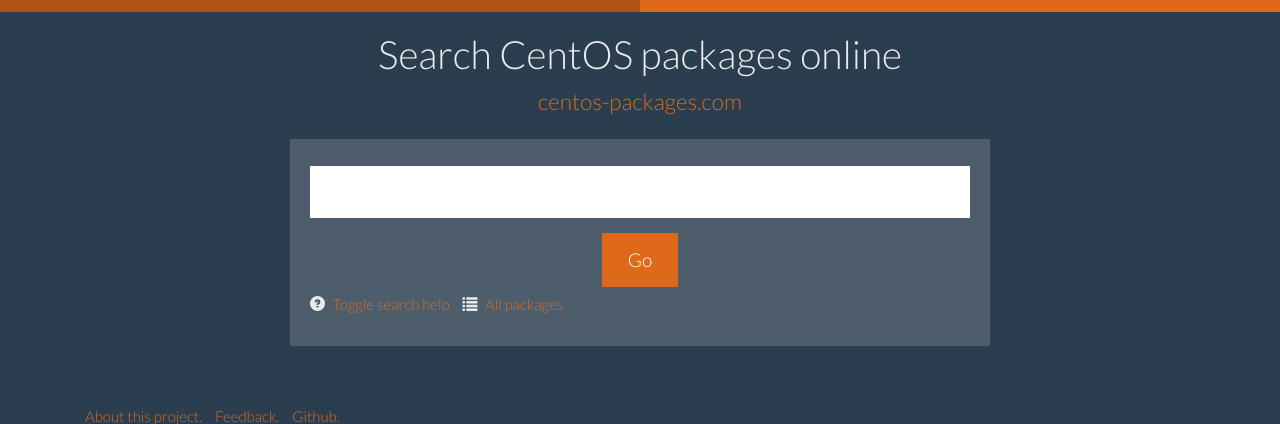
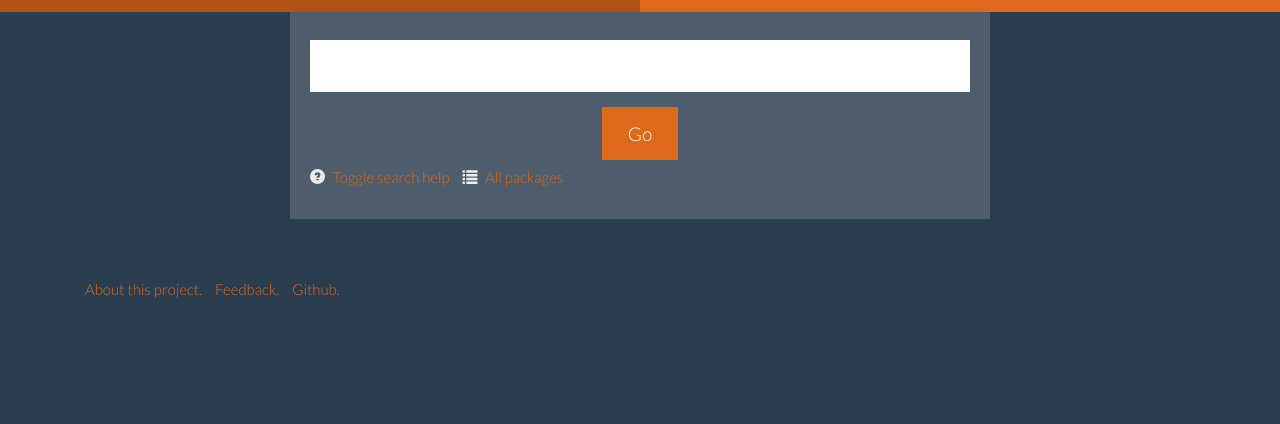
Before and after one commit to johannes-gehrs/centos_packages, a Python web app: template templates/search.html in a window 1280 px wide. Shown: the top 424 px of the page. Run offline with Jinja, Linux system fonts and the light colour scheme; the template is opened without the code that fills it, so the values that code supplies are empty; some libraries are stand-ins or nearby versions.

Commit message:
Change Domain under which this is available.

```diff
--- a/templates/search.html
+++ b/templates/search.html
@@ -3,11 +3,6 @@
     Search
 {% endblock page_title %}
 {% block content %}
-    <div class="text-center">
-        <h1>Search CentOS packages online</h1>
-
-        <p class="lead"><a href="http://centos-packages.com">centos-packages.com</a></p>
-    </div>
     <div class="search-area well">
         <form class="search-box text-center" role="form" method="post"
               action="{{ url_for('search', os_version=os_version) }}">
```
Also changed, not shown: README.md.
